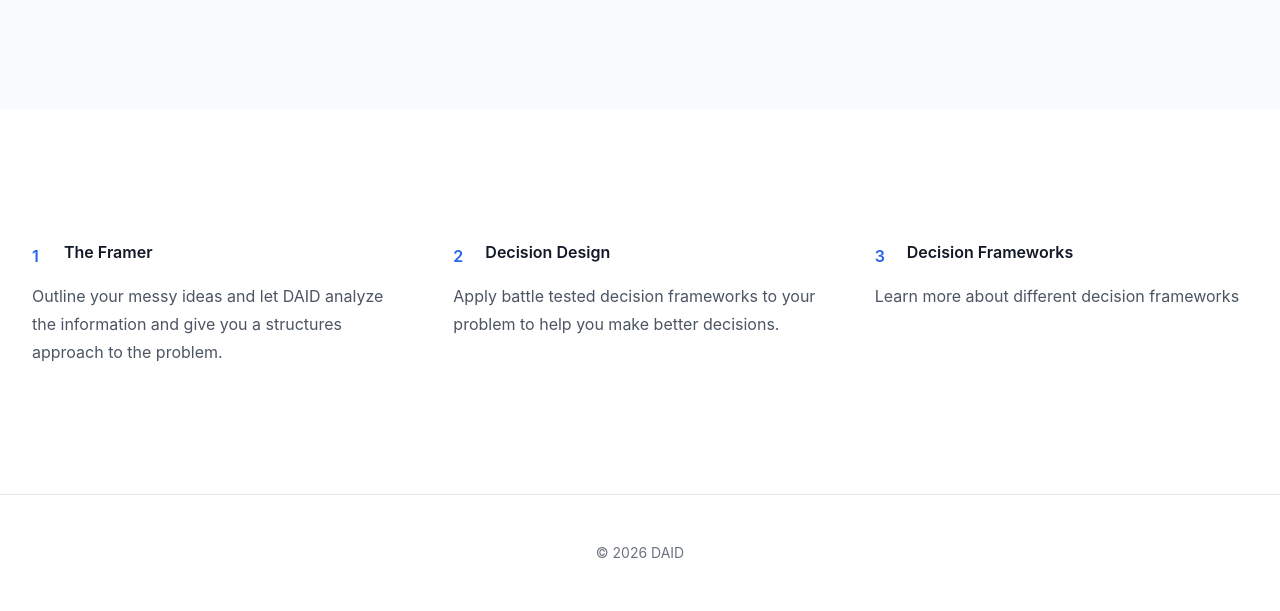
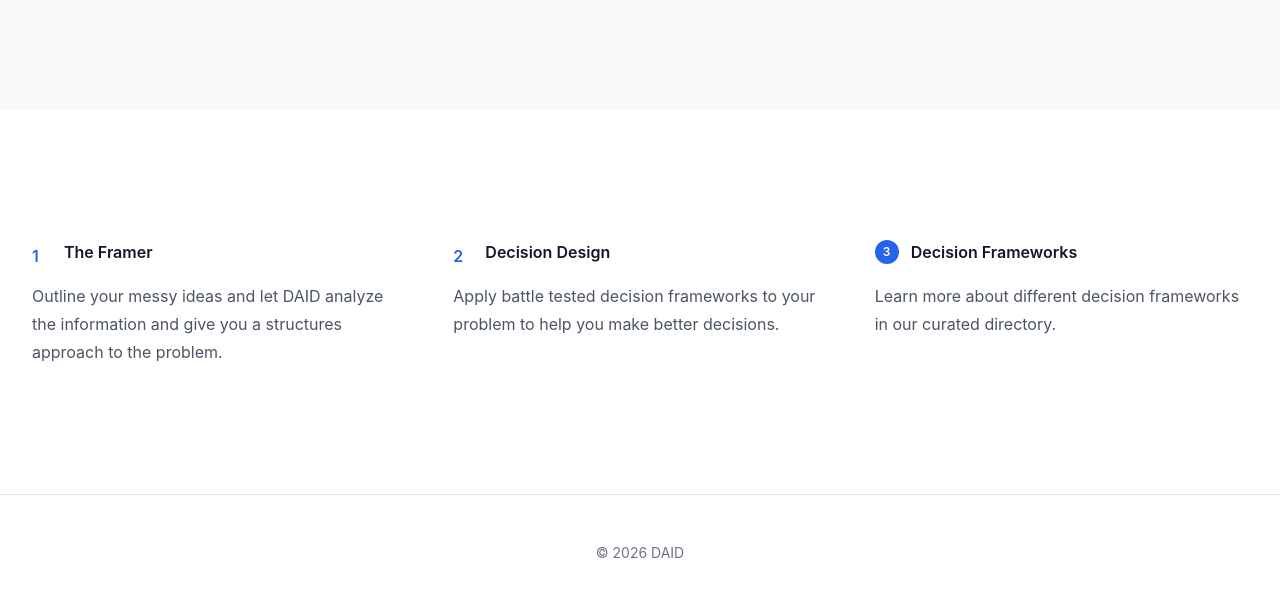
Before and after one commit to edimaudo/DAID, a FastAPI app: page / in a window 1280 px wide. Shown: the part 387-998 px from the top of the page. Run offline with FastAPI, Linux system fonts and the light colour scheme; some libraries are stand-ins or nearby versions.

Commit message:
Update index.html

```diff
--- a/templates/index.html
+++ b/templates/index.html
@@ -43,14 +43,15 @@
             </div>
             <div class="flex flex-col">
                 <dt class="flex items-center gap-x-3 text-base font-semibold leading-7 text-gray-900">
-                    <div class="h-5 w-5 flex-none text-blue-600">3</div>
-                    Decision Frameworks
+                    <div class="h-6 w-6 flex-none flex items-center justify-center rounded-full bg-blue-600 text-white text-xs">
+                        3
+                    </div>
+                    <span>Decision Frameworks</span>
                 </dt>
                 <dd class="mt-4 flex flex-auto flex-col text-base leading-7 text-gray-600">
-                    <p class="flex-auto">Learn more about different decision frameworks</p>
+                    <p class="flex-auto">Learn more about different decision frameworks in our curated directory.</p>
                 </dd>
             </div>
-        </div>
     </div>
 </div>
 {% endblock %}
```
